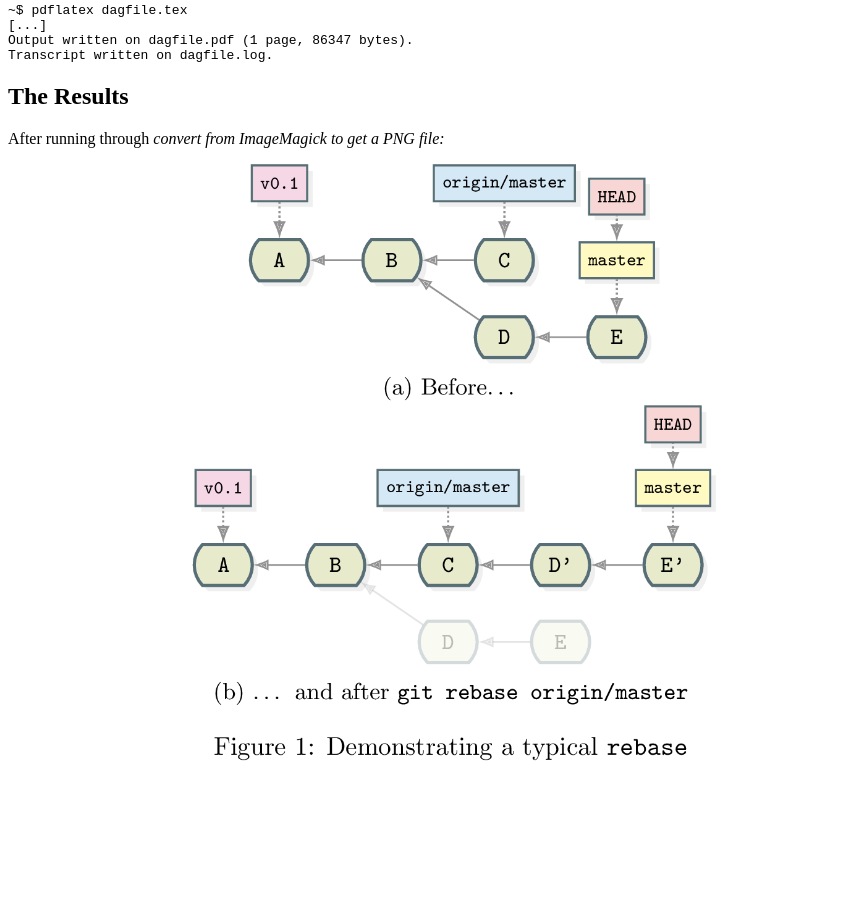
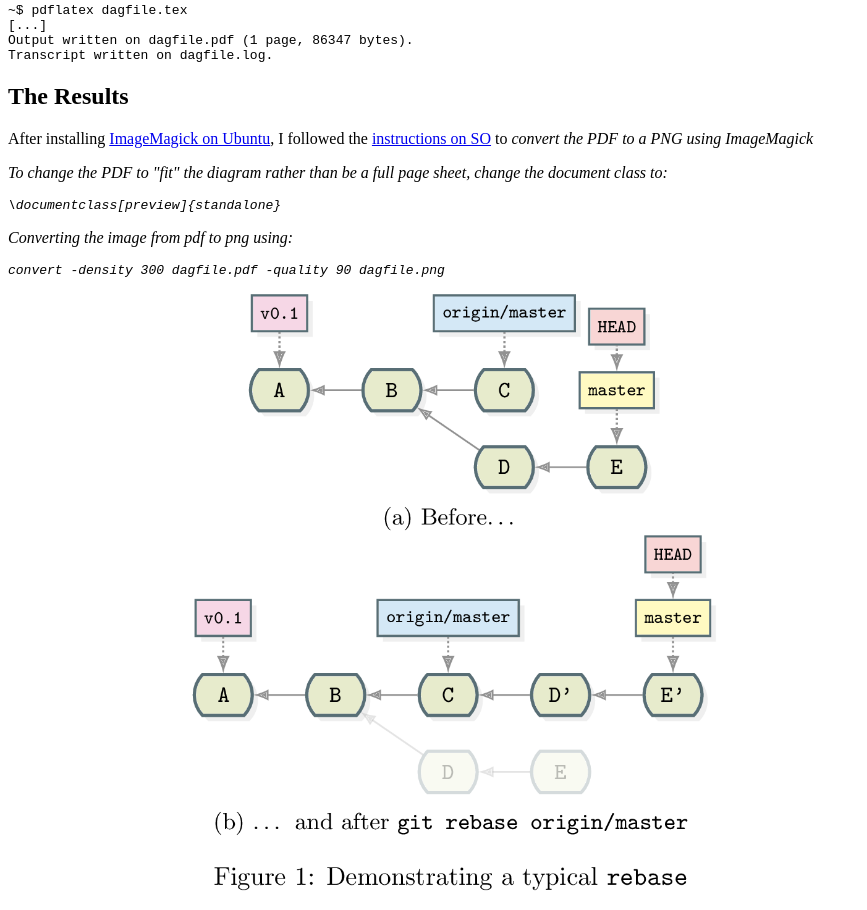
Before and after one commit to ChrisFreeman/chrisfreeman.github.io, a plain HTML site: page gitdags_install.html in a window 1280 px wide. Shown: the part 2131-3041 px from the top of the page, without its empty margins (0-867 px from the left). Before the commit the page ends 2911 px from the top, so only its background shows below. Drawn offline with Linux system fonts and the light colour scheme.

Commit message:
add ImageMagick help

```diff
--- a/gitdags_install.html
+++ b/gitdags_install.html
@@ -160,18 +160,25 @@ collection:  collection-pictures
 
 <p>Use cut-and-paste to copy the example DAG document file to a local file, for example "dagfile.tex". The use the <em>pdflatex</em> command to create a PDF.</p>
 
-<p><pre>
+<pre>
 ~$ pdflatex dagfile.tex
 [...]
 Output written on dagfile.pdf (1 page, 86347 bytes).
-Transcript written on dagfile.log.</pre></p>
+Transcript written on dagfile.log.</pre>
 
 <h2>The Results</h2>
 
-<p>After running through <em>convert<em> from ImageMagick to get a PNG file: </p>
+<p>After installing <a href="https://help.ubuntu.com/community/ImageMagick">ImageMagick on Ubuntu</a>, I followed the <a href="http://tex.stackexchange.com/questions/11866/compile-a-latex-document-into-a-png-image-thats-as-short-as-possible">instructions on SO</a> to <em>convert<em> the PDF to a PNG using ImageMagick </p>
+<p>To change the PDF to "fit" the diagram rather than be a full page sheet, change the document class to:</p>
+<pre>
+\documentclass[preview]{standalone}
+</pre>
+<p> Converting the image from pdf to png using:</p>
+<pre>
+convert -density 300 dagfile.pdf -quality 90 dagfile.png
+</pre>
 <p>
 <img src="images/dagfile.png" style="width:70%;" alt="Git DAG Graph" />
 </p>
-
 </body>
 </html>
```
